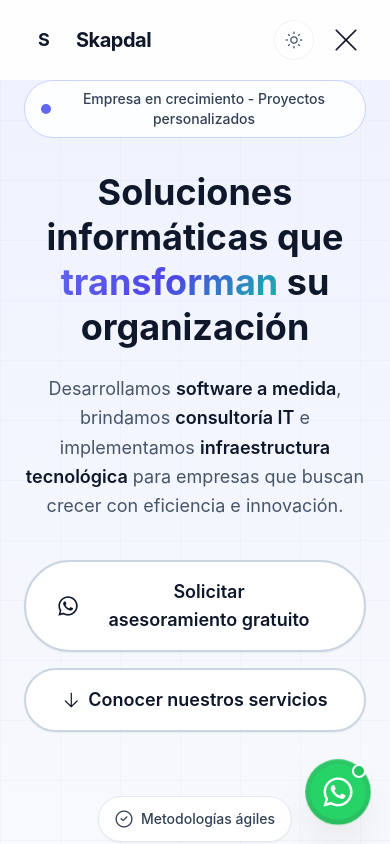
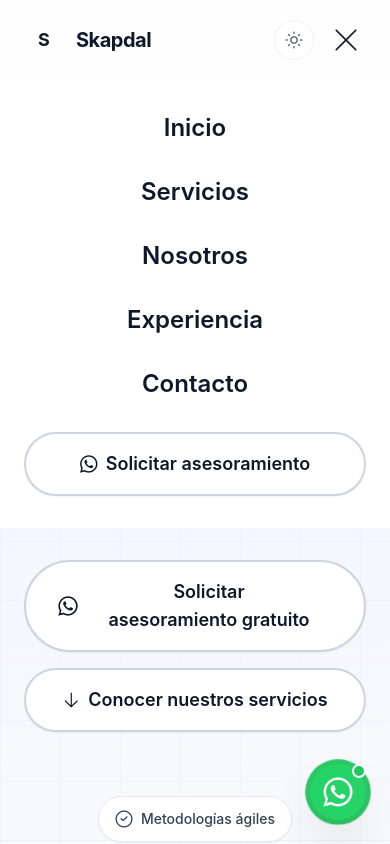
Before and after one commit to Loriems/skapdal, a website: page index.html in a window 390 px wide. Both pictures are taken after a click on the button 346 px from the left and 40 px from the top of the page. Shown: the top 844 px of the page. Drawn offline with nearby package versions, Linux system fonts and the light colour scheme; files that its build step writes are made by us from their sources.

Commit message:
fix menu mobile

```diff
--- a/index.html
+++ b/index.html
@@ -101,7 +101,7 @@
       </div>
 
       <!-- Mobile Menu -->
-      <div id="mobileMenu" class="fixed top-20 inset-x-0 bottom-0 bg-white dark:bg-slate-900 z-40 lg:hidden hidden flex-col overflow-y-auto w-full">
+      <div id="mobileMenu" class="fixed top-20 inset-x-0 bg-white dark:bg-slate-900 z-40 lg:hidden hidden flex-col overflow-y-auto w-full">
         <nav class="flex flex-col items-center justify-center min-h-full gap-8 py-8 px-6" role="navigation" aria-label="Navegación móvil">
           <a href="#inicio" class="text-2xl font-display font-semibold text-slate-900 hover:text-primary-7 transition-colors mobile-link dark:text-white">Inicio</a>
           <a href="#servicios" class="text-2xl font-display font-semibold text-slate-900 hover:text-primary-7 transition-colors mobile-link dark:text-white">Servicios</a>
@@ -649,31 +649,33 @@
       });
 
       // ===================== MOBILE MENU =====================
-      const mobileMenuBtn = document.getElementById('mobileMenuBtn');
-      const mobileMenu = document.getElementById('mobileMenu');
-      const mobileLinks = document.querySelectorAll('.mobile-link');
-      let menuOpen = false;
+      const mobileMenuBtn = document.getElementById("mobileMenuBtn");
+      const mobileMenu = document.getElementById("mobileMenu");
+      const mobileLinks = document.querySelectorAll(".mobile-link");
 
-      function toggleMobileMenu(open) {
-        menuOpen = open !== undefined ? open : !menuOpen;
+      mobileMenuBtn.addEventListener("click", function () {
+          mobileMenu.classList.toggle("hidden");
+          mobileMenu.classList.toggle("flex");
 
-        if (menuOpen) {
-          mobileMenu.classList.remove('hidden');
-          mobileMenu.classList.add('flex');
-        } else {
-          mobileMenu.classList.add('hidden');
-          mobileMenu.classList.remove('flex');
-        }
+          const expanded = mobileMenuBtn.getAttribute("aria-expanded") === "true";
 
-        mobileMenuBtn.setAttribute('aria-expanded', menuOpen);
-        mobileMenuBtn.innerHTML = menuOpen ? '<i class="lni lni-close text-2xl"></i>' : '<i class="lni lni-menu text-2xl"></i>';
-        document.body.style.overflow = menuOpen ? 'hidden' : '';
-      }
+          mobileMenuBtn.setAttribute("aria-expanded", !expanded);
 
-      mobileMenuBtn.addEventListener('click', () => toggleMobileMenu());
+          mobileMenuBtn.innerHTML = expanded
+              ? '<i class="lni lni-menu text-2xl"></i>'
+              : '<i class="lni lni-close text-2xl"></i>';
+
+          document.body.style.overflow = expanded ? "" : "hidden";
+      });
 
       mobileLinks.forEach(link => {
-        link.addEventListener('click', () => toggleMobileMenu(false));
+          link.addEventListener("click", () => {
+              mobileMenu.classList.add("hidden");
+              mobileMenu.classList.remove("flex");
+              mobileMenuBtn.innerHTML = '<i class="lni lni-menu text-2xl"></i>';
+              mobileMenuBtn.setAttribute("aria-expanded", "false");
+              document.body.style.overflow = "";
+          });
       });
 
       // ===================== SCROLL REVEAL =====================
```
